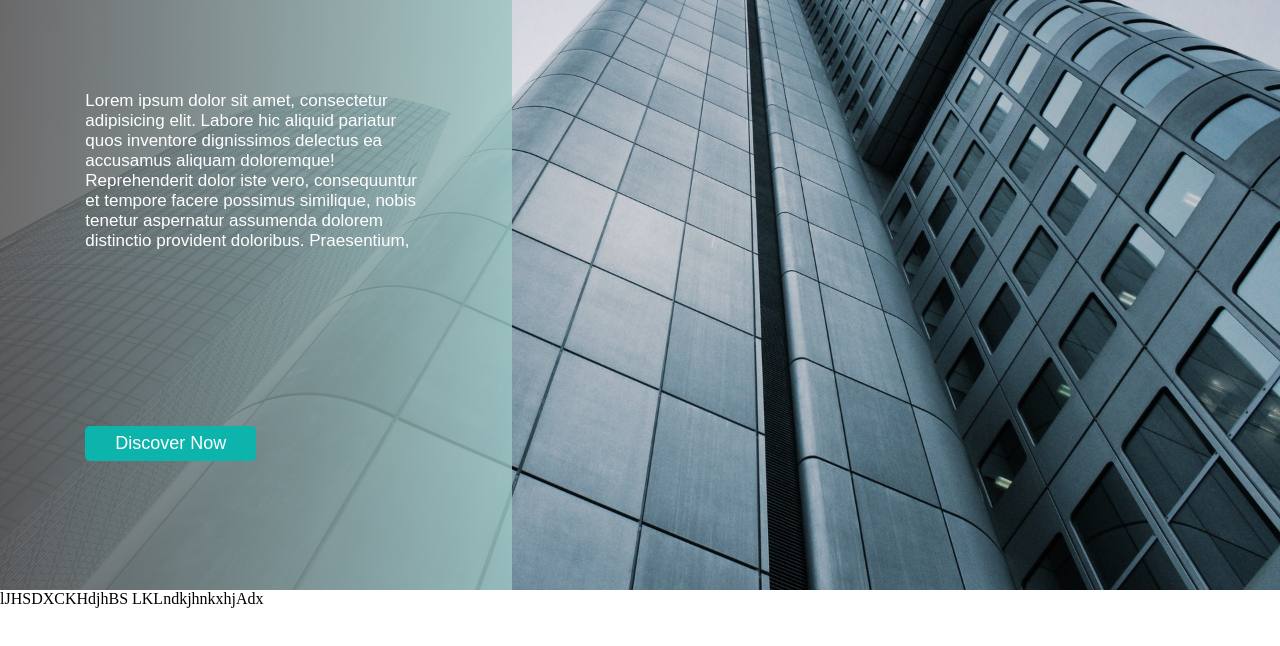
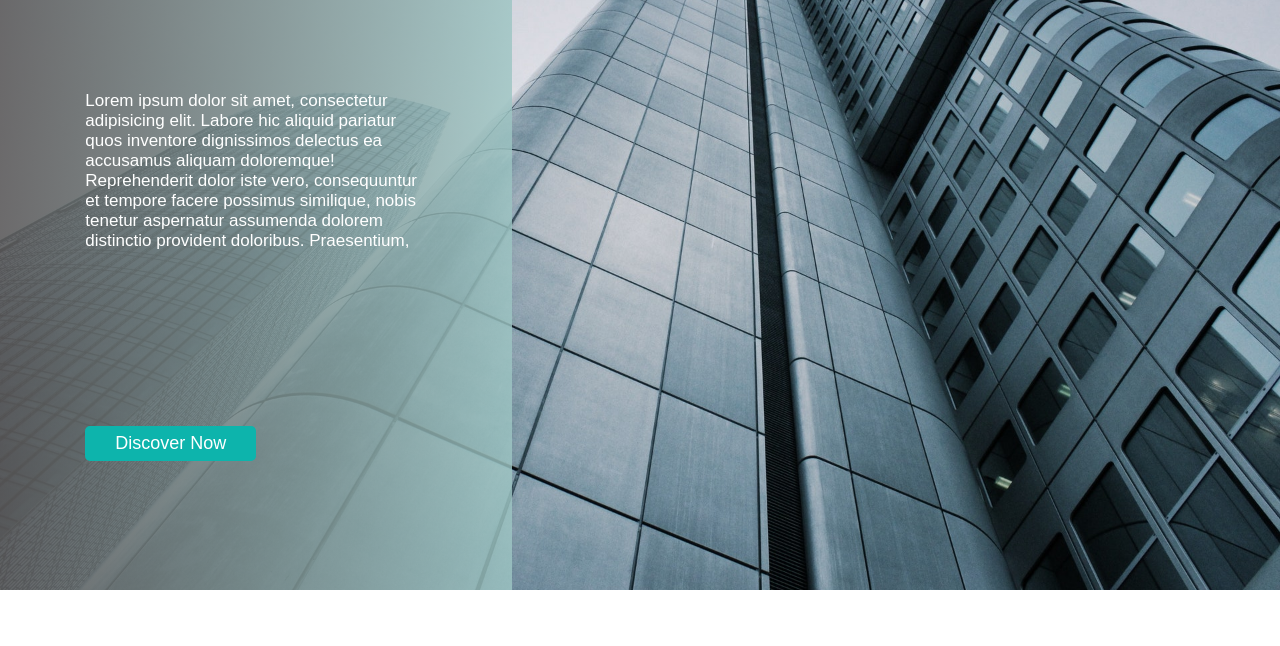
Before and after one commit to maryam-ansaripour/homwork, a plain HTML site: page header-2.html in a window 1280 px wide. Shown: the part 130-776 px from the top of the page. Drawn offline with Linux system fonts and the light colour scheme.

Commit message:
tamrin1 commit

```diff
--- a/header-2.html
+++ b/header-2.html
@@ -32,6 +32,4 @@
       </div>
     </header>
   </body>
-
-  lJHSDXCKHdjhBS LKLndkjhnkxhjAdx
 </html>
```
